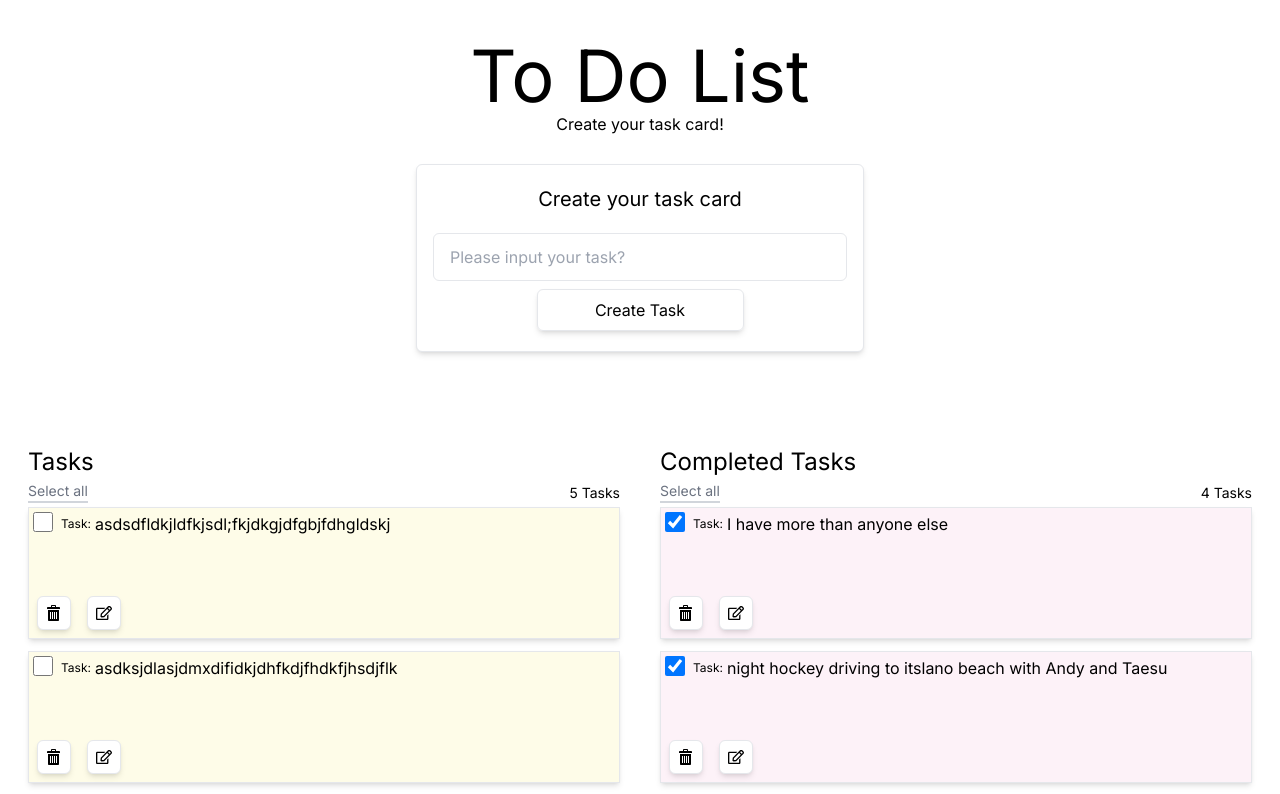
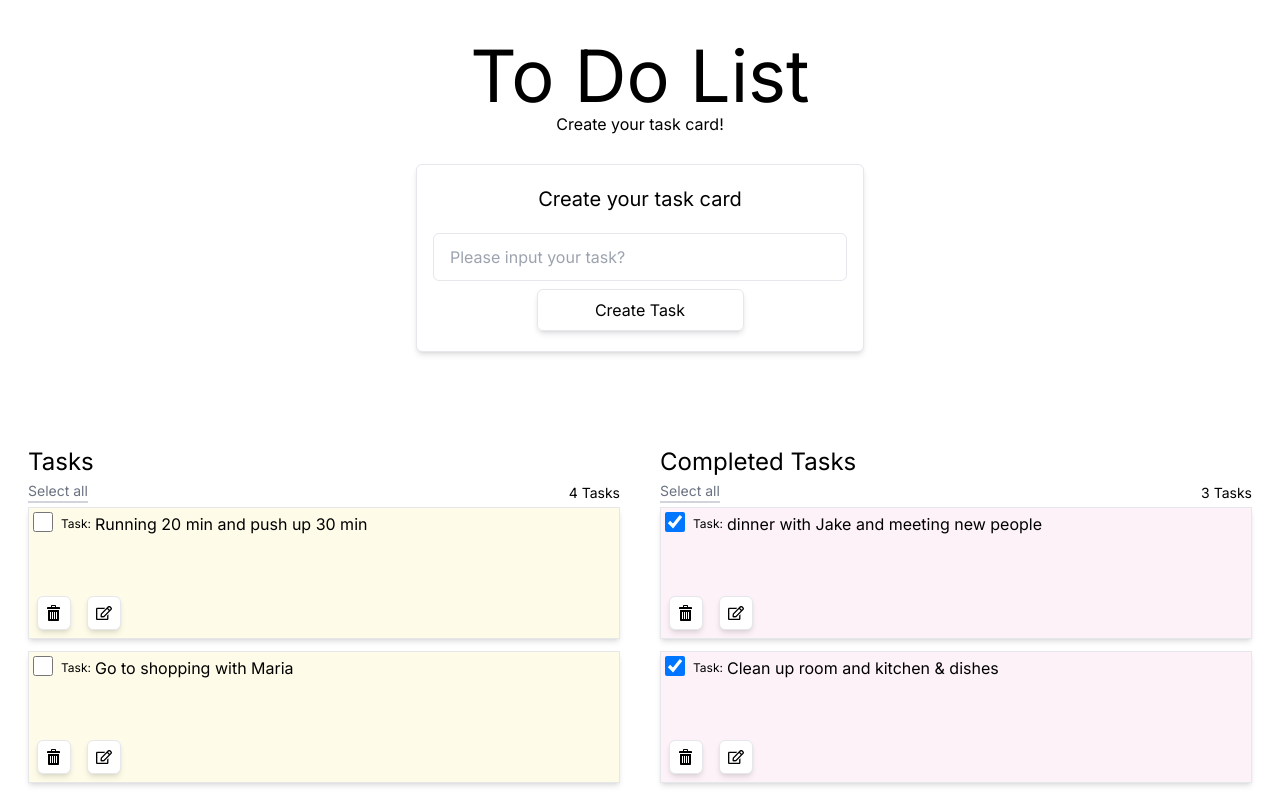
Before and after one commit to KeikoShimizu/Todolist-Next.js-Typescript-TENYHUB, a Next.js app: page / in a window 1280 px wide. Shown: the top 794 px of the page. Built offline with nearby package versions, Linux system fonts and the light colour scheme.

Commit message:
Final clean up

```diff
--- a/public/taskList.json
+++ b/public/taskList.json
@@ -6,44 +6,34 @@
       "id": 9
     },
     {
-      "task": "waaawwa",
+      "task": "Clean up room and kitchen & dishes",
       "complete": true,
       "id": 12
     },
     {
-      "task": "night hockey driving to itslano beach with Andy and Taesu",
+      "task": "dinner with Jake and meeting new people",
       "complete": true,
-      "id": 16
-    },
-    {
-      "task": "kkk",
-      "complete": false,
-      "id": 18
-    },
-    {
-      "task": "dinner with Jake and meeting new people",
-      "complete": false,
       "id": 19
     },
     {
-      "task": "Shapping to superstore",
-      "complete": false,
-      "id": 20
-    },
-    {
-      "task": "asdksjdlasjdmxdifidkjdhfkdjfhdkfjhsdjflk",
+      "task": "Book flight to Japan",
       "complete": false,
       "id": 21
     },
     {
       "task": "I have more than anyone else",
-      "complete": true,
+      "complete": false,
       "id": 22
     },
     {
-      "task": "asdsdfldkjldfkjsdl;fkjdkgjdfgbjfdhgldskj",
+      "task": "Go to shopping with Maria ",
       "complete": false,
       "id": 24
+    },
+    {
+      "task": "Running 20 min and push up 30 min",
+      "complete": false,
+      "id": 25
     }
   ]
 }
--- a/src/app/page.tsx
+++ b/src/app/page.tsx
@@ -8,9 +8,9 @@ import Footer from './components/Footer';
 
 export default function Home() {
   const [ task, setTask ] = useState<string>('');
-  const [ taskList, setTaskList ] = useState<string[]>([]);
   const [ message, setMessage ] = useState<string>('');
   const [ warning, setWarning ] = useState<boolean>(false);
+  const [ taskList, setTaskList ] = useState<string[]>([]);
 
   return (
     <>
```
